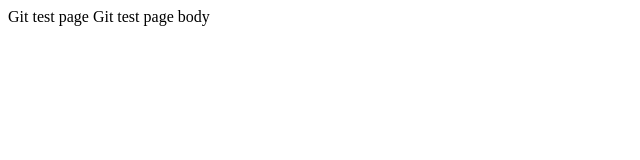
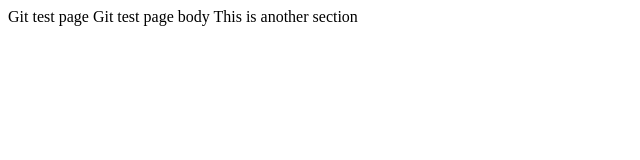
Before and after one commit to nalakahewage/gitbtest, a plain HTML site: page index.html in a window 1280 px wide. Shown: the whole page, without its empty margins (0-640 px from the left). Drawn offline with Linux system fonts and the light colour scheme.

Commit message:
added another section to the body

```diff
--- a/index.html
+++ b/index.html
@@ -7,6 +7,9 @@
 
 <body>
    Git test page body
+   <span>
+      This is another section
+   </span>
 </body>
 
 </html>
```
